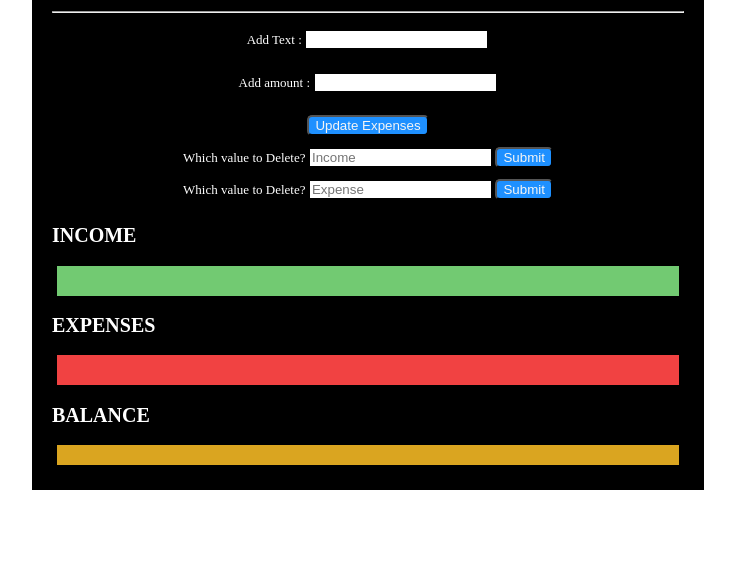
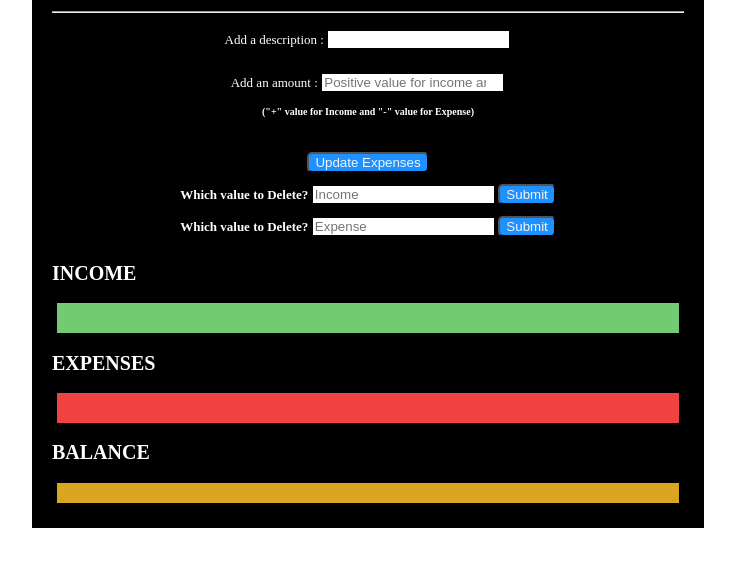
Before and after one commit to thedeveloperme10/Expense_Tracker, a plain HTML site: page index.html in a window 1280 px wide. Shown: the part 67-634 px from the top of the page, without its empty margins (272-1007 px from the left). Drawn offline with Linux system fonts and the light colour scheme.

Commit message:
Update index.html

```diff
--- a/index.html
+++ b/index.html
@@ -11,12 +11,13 @@
     <div class="container">
         <h1>EXPENSE TRACKER</h1>
         <hr><br>
-        <label for="text_value" style="font-size: small;">Add Text :</label>
+        <label for="text_value" style="font-size: small;">Add a description :</label>
         <input type="text" id="text_value" name="text_value" style="border: 2px solid black;"><br>
         <small></small>
         <br><br>
-        <label for="amount_value" style="font-size: small;">Add amount :</label>
-        <input type="number" id="amount_value" name="amount_value" style="border: 2px solid black;"><br>
+        <label for="amount_value" style="font-size: small;">Add an amount :</label>
+        <input type="number" id="amount_value" name="amount_value" placeholder="Positive value for income and negative value of expense" style="border: 2px solid black;"><br>
+        <h4>("+" value for Income and "-" value for Expense)<h4>
         <small></small>
         <br><br>
         <button type="submit" onclick="calc()">Update Expenses</button>
```
